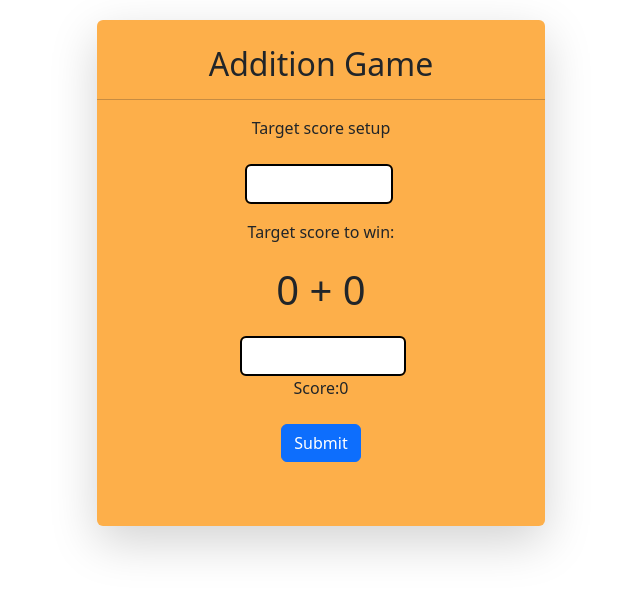
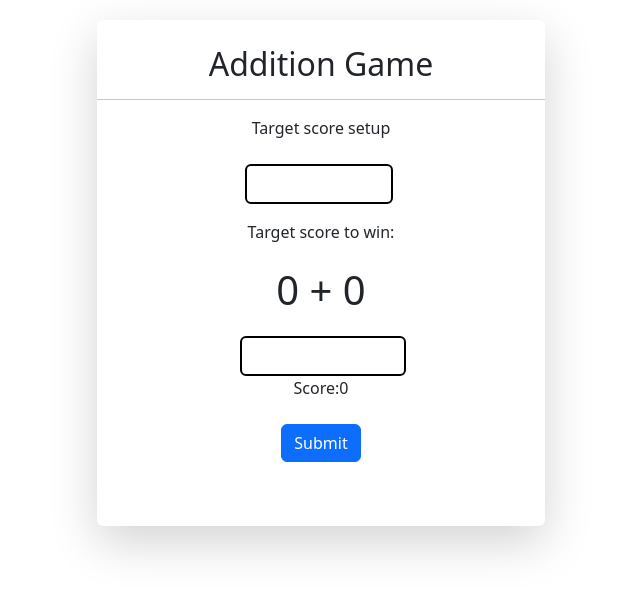
Before and after one commit to einstein2306/flashcard-game, a Flask app: page / in a window 1280 px wide. Shown: the top 594 px of the page, without its empty margins (319-959 px from the left). Run offline with Flask 3, Linux system fonts and the light colour scheme.

Commit message:
added color

```diff
--- a/templates/game.html
+++ b/templates/game.html
@@ -44,7 +44,7 @@
             padding-bottom:5%;
             margin-top:20px;
             padding-top:25px;
-            background-color:rgb(253, 175, 74);
+            background-color:white;
         }
 
         @media (max-width: 768px) {
```
